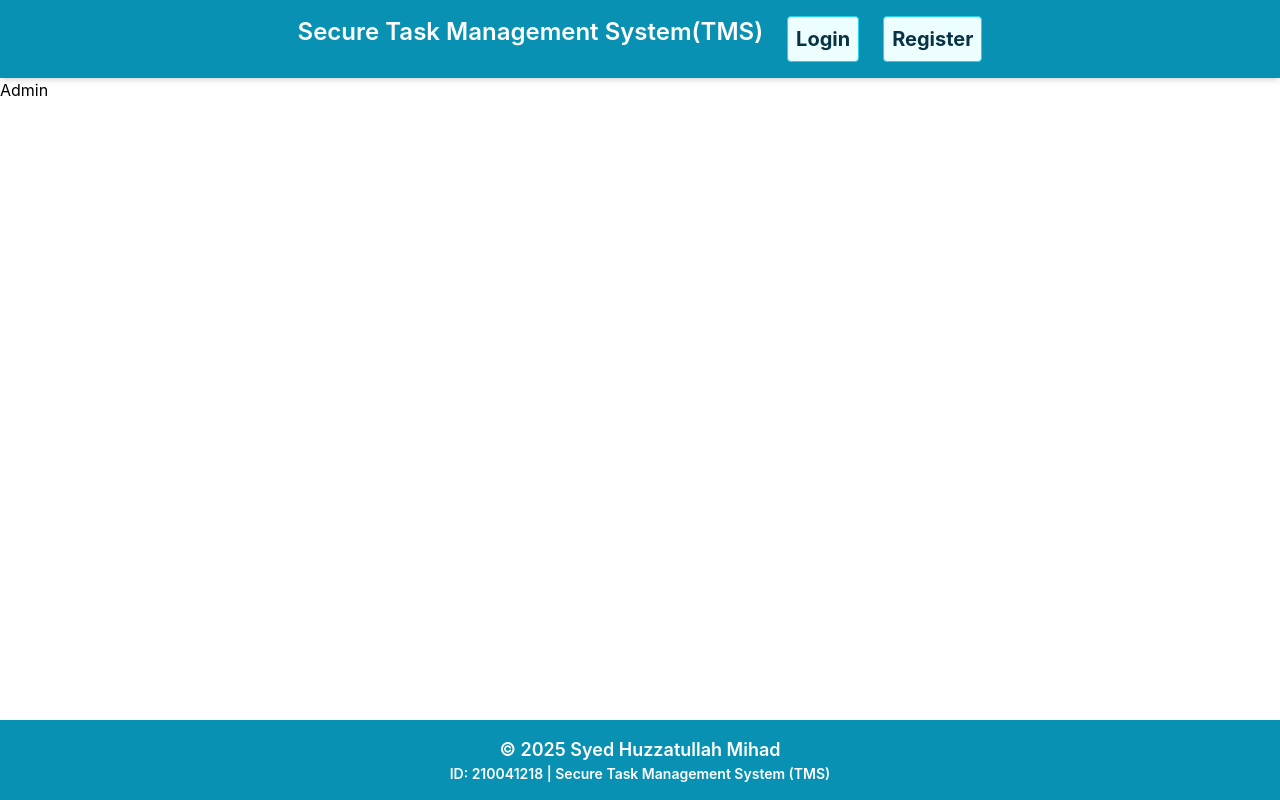
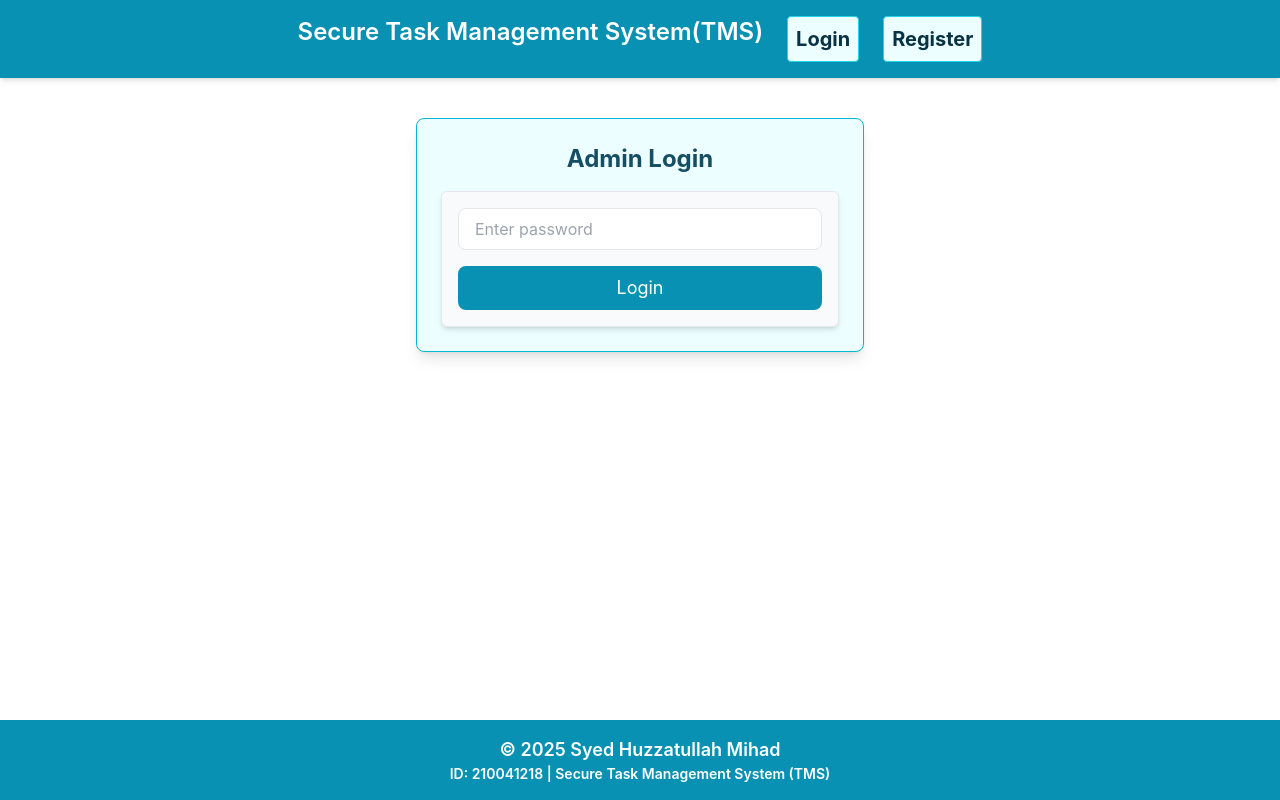
Before and after one commit to mihadcse/Secure_Task_Management_System, a React (Create React App) app in the folder frontend_tms/: page /admin in a window 1280 px wide. Built offline with nearby package versions, Linux system fonts and the light colour scheme.

Commit message:
Designed Admin login page

```diff
--- a/frontend_tms/src/pages/Admin.js
+++ b/frontend_tms/src/pages/Admin.js
@@ -2,7 +2,26 @@ import React from 'react'
 
 const Admin = () => {
   return (
-    <div>Admin</div>
+    <div className="flex justify-center py-10">
+      <div className="bg-cyan-50 p-6 border border-cyan-500 rounded-lg shadow-lg w-full max-w-md">
+        <h1 className="text-2xl font-bold text-center text-cyan-900 mb-4">Admin Login</h1>
+
+        <form className="border p-4 rounded-md shadow-md bg-gray-50 space-y-4" >
+          <input
+            type="password"
+            placeholder="Enter password"
+            required
+            className="w-full px-4 py-2 border rounded-lg focus:outline-none focus:ring-2 focus:ring-blue-500"
+          />
+          <button
+            type="submit"
+            className="w-full bg-cyan-600 text-white text-lg py-2 rounded-lg hover:bg-cyan-800"
+          >
+            Login
+          </button>
+        </form>
+      </div>
+    </div>
   )
 }
 
```
